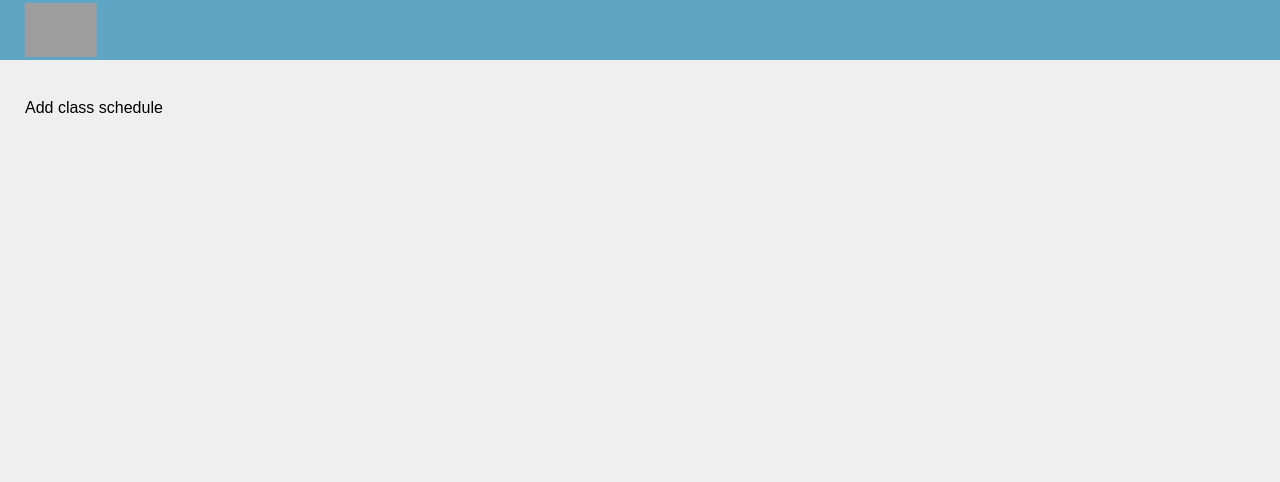
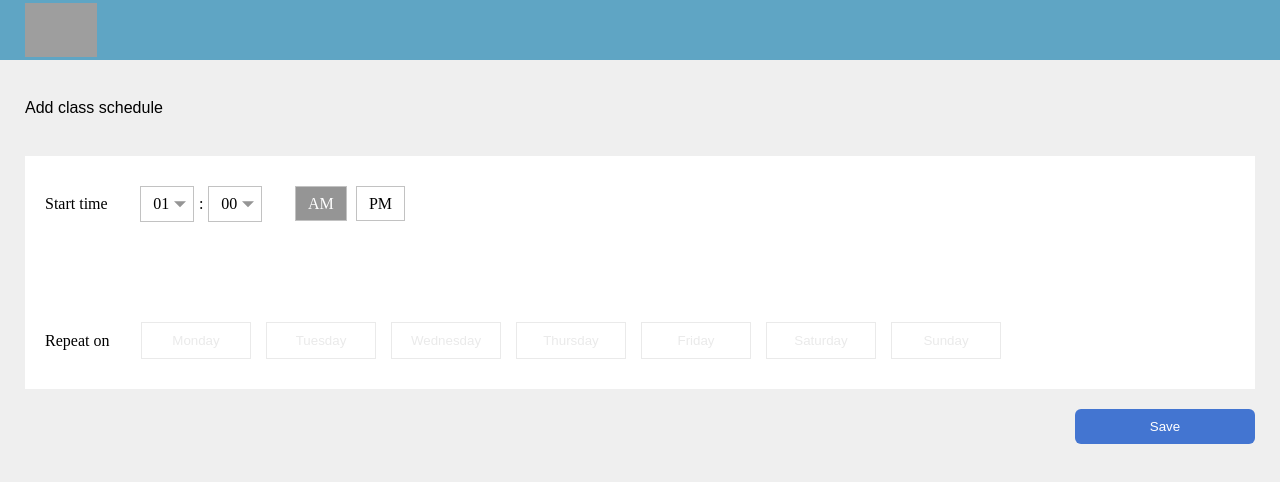
Before and after one commit to wanted-running-sheep/Schedule, a React (Create React App) app: page /schedule/add in a window 1280 px wide. Shown: the top 482 px of the page. Built offline with nearby package versions, Linux system fonts and the light colour scheme; grey boxes are pictures that could not be loaded; a web font is replaced by a local one.

Commit message:
✨ feat: 수업일정추가 페이지 화면 & 일정 추가 로직

```diff
--- a/src/api/models/useScheduleModel.ts
+++ b/src/api/models/useScheduleModel.ts
@@ -23,9 +23,12 @@ const useScheduleModel = () => {
   const createtSchedule = async <T>(data: T) => {
     try {
       await apiRequest.post<T>(ApiUrlEnum.SCHEDULE, data);
-      alert('성공적으로 등록 되었습니다.');
+      return { result: true, msg: '성공적으로 등록 되었습니다.' };
     } catch (error) {
-      alert('오류가 발생하였습니다. 관리자에게 문의 하세요.');
+      return {
+        result: false,
+        msg: '오류가 발생하였습니다. 관리자에게 문의 하세요.',
+      };
     }
   };
 
--- a/src/components/Button.tsx
+++ b/src/components/Button.tsx
@@ -1,6 +1,6 @@
 import React from 'react';
 
-import styled from 'styled-components';
+import styled, { css } from 'styled-components';
 import { theme } from '@/styles/theme';
 
 interface ButtonProps {
@@ -14,6 +14,8 @@ interface ButtonProps {
   borderColor?: string;
   border?: string;
   onClick?: (event: React.MouseEvent<HTMLButtonElement>) => void;
+  isClicked?: boolean;
+  isDayButtonClicked?: boolean;
 }
 
 const Button = ({
@@ -25,6 +27,8 @@ const Button = ({
   borderRadius = '',
   borderColor = theme.color.border.white,
   border = '',
+  isClicked = false,
+  isDayButtonClicked = false,
   ...otherProps
 }: ButtonProps) => {
   return (
@@ -38,6 +42,8 @@ const Button = ({
         borderRadius={borderRadius}
         borderColor={borderColor}
         border={border}
+        isClicked={isClicked}
+        isDayButtonClicked={isDayButtonClicked}
       >
         {text}
       </StyledButton>
@@ -55,6 +61,8 @@ const StyledButton = styled.button<{
   borderRadius: string;
   borderColor: string;
   border: string;
+  isClicked: boolean;
+  isDayButtonClicked: boolean;
 }>`
   background-color: ${({ backgroundColor }) => backgroundColor};
   color: ${({ fontColor }) => fontColor};
@@ -63,4 +71,10 @@ const StyledButton = styled.button<{
   border-radius: ${({ borderRadius }) => borderRadius};
   border-color: ${({ borderColor }) => borderColor};
   border: ${({ border }) => border};
+  ${({ theme, isDayButtonClicked }) =>
+    isDayButtonClicked &&
+    css`
+      color: ${theme.color.font.black};
+      border-color: ${theme.color.border.darkgray};
+    `};
 `;
--- a/src/components/TimePicker/Dropdown.tsx
+++ b/src/components/TimePicker/Dropdown.tsx
@@ -98,7 +98,8 @@ const Ul = styled.ul<{ isVisible: boolean }>`
 const Li = styled.li`
   background-color: ${({ theme }) => theme.color.button.white};
   padding: 6px 12px;
-  border-top: 1px solid ${({ theme }) => theme.color.border.lightgray};
+  border: 1px solid ${({ theme }) => theme.color.border.lightgray};
+  border-top: none;
 
   &:hover {
     background-color: ${({ theme }) => theme.color.background.lightgray};
--- a/src/pages/ScheduleAddPage.tsx
+++ b/src/pages/ScheduleAddPage.tsx
@@ -1,14 +1,140 @@
-import React from 'react';
+import React, { useState } from 'react';
+import TimePicker from '@/components/TimePicker/TimePicker';
+import AMPMRadio from '@/components/AMPMRadio';
+import Button from '@/components/Button';
+
+import styled from 'styled-components';
+import { theme } from '@/styles/theme';
+import useScheduleModel from '@/api/models/useScheduleModel';
+
+const days = [
+  'Monday',
+  'Tuesday',
+  'Wednesday',
+  'Thursday',
+  'Friday',
+  'Saturday',
+  'Sunday',
+];
+const buttonBorder = `1px solid ${theme.color.border.lightgray}`;
+const fontColor = `${theme.color.font.lightgray}`;
 
 const ScheduleAddPage = () => {
+  const [isButtonsClicked, setIsButtonClicked] = useState<boolean[]>(
+    new Array(7).fill(false)
+  );
+  const [period, setPeriod] = useState<string>('AM');
+  const [time, setTime] = useState<number>(100);
+  const { createtSchedule } = useScheduleModel();
+
+  const handleClickedDaysButton = (
+    event: React.MouseEvent<HTMLButtonElement>
+  ) => {
+    const clickedDay = event.currentTarget.textContent as string;
+    const indexOfDays = days.indexOf(clickedDay);
+    const newClickedState = isButtonsClicked;
+    newClickedState[indexOfDays] = !newClickedState[indexOfDays];
+    setIsButtonClicked([...newClickedState]);
+  };
+
+  const getPeriodChecked = (value: string) => {
+    setPeriod(value);
+  };
+
+  const getTime = (value: string) => {
+    setTime(Number(value));
+  };
+
+  const handleClickedSaveButton = async () => {
+    let selectedTime = time;
+    if (period === 'PM') selectedTime += 12 * 100;
+    const selectedDays = isButtonsClicked
+      .map((isSelected, index) => isSelected && days[index])
+      .filter((day) => day);
+
+    let response = null;
+    for (let day of selectedDays) {
+      const schedule = {
+        day: day,
+        startTime: selectedTime,
+      };
+      response = await createtSchedule(schedule);
+      if (!response.result) break;
+    }
+    response && alert(response.msg);
+  };
+
   return (
     <section>
-      <header>
+      <Header>
         <h1>Add class schedule</h1>
-      </header>
-      <article></article>
+      </Header>
+      <Article>
+        <TimeSection>
+          <h3>Start time</h3>
+          <TimePicker getTime={getTime} />
+          <AMPMRadio getChecked={getPeriodChecked} />
+        </TimeSection>
+        <DaySection>
+          <h3>Repeat on</h3>
+          <ButtonsWrapper>
+            {days.map((day, index) => (
+              <Button
+                text={day}
+                key={day}
+                width="110px"
+                border={buttonBorder}
+                fontColor={fontColor}
+                onClick={handleClickedDaysButton}
+                isDayButtonClicked={isButtonsClicked[index]}
+              />
+            ))}
+          </ButtonsWrapper>
+        </DaySection>
+      </Article>
+      <Footer>
+        <Button
+          text="Save"
+          backgroundColor={theme.color.button.blue}
+          fontColor={theme.color.button.white}
+          onClick={handleClickedSaveButton}
+          width="180px"
+          borderRadius="6px"
+          padding="10px 15px"
+        />
+      </Footer>
     </section>
   );
 };
 
 export default ScheduleAddPage;
+
+const Header = styled.header`
+  margin-bottom: 40px;
+`;
+
+const Article = styled.article`
+  background-color: ${({ theme }) => theme.color.background.white};
+  padding: 30px 20px;
+  margin-bottom: 20px;
+`;
+
+const TimeSection = styled.section`
+  ${({ theme }) => theme.mixins.flexBox('center', 'space-between')}
+  max-width: 360px;
+  margin-bottom: 100px;
+`;
+
+const DaySection = styled.section`
+  ${({ theme }) => theme.mixins.flexBox('center', 'space-between')}
+  width: 956px;
+`;
+
+const ButtonsWrapper = styled.div`
+  ${({ theme }) => theme.mixins.flexBox('center', 'space-between')};
+  width: 860px;
+`;
+
+const Footer = styled.footer`
+  ${({ theme }) => theme.mixins.flexBox('center', 'right')};
+`;
--- a/src/styles/theme.ts
+++ b/src/styles/theme.ts
@@ -12,6 +12,7 @@ const color = {
 
   font: {
     white: '#FFFFFF',
+    lightgray: '#EAEAEA',
     darkgray: '#747474',
     black: '#000000',
   },
```
